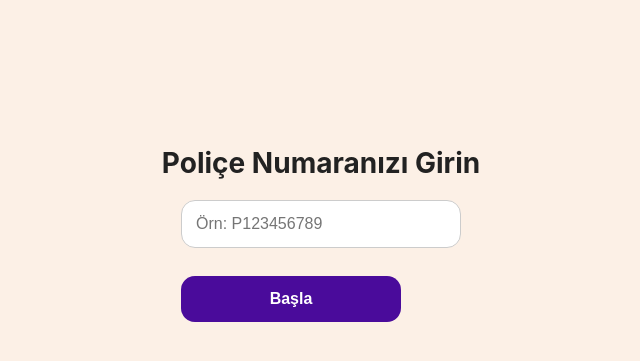
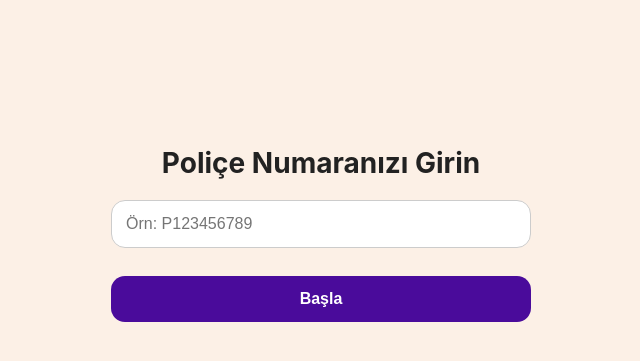
Before and after one commit to keremkocatushepiyi/n8n-police-chatbot, a FastAPI app: page / in a window 1280 px wide. Shown: the part 166-527 px from the top of the page, without its empty margins (319-959 px from the left). Run offline with FastAPI, Linux system fonts and the light colour scheme.

Commit message:
Update index.html

```diff
--- a/templates/index.html
+++ b/templates/index.html
@@ -12,16 +12,18 @@
     <h2>Poliçe Numaranızı Girin</h2>
 
     <!-- Enter ile çalışması için form eklendi -->
-    <form id="policy-form" style="display:flex; flex-direction:column; gap:12px;">
+    <form id="policy-form" style="display:flex; flex-direction:column; gap:12px; align-items:center; width:100%; max-width:420px; margin:0 auto;">
       <input
         type="text"
         id="policy-number"
+        name="policy_number"
         placeholder="Örn: P123456789"
-        autocomplete="off"
+        autocomplete="on"
+        style="width:100%;"
       >
-      <!-- Enter submit'i yakalansın diye type=submit -->
-      <button type="submit">Başla</button>
+      <button type="submit" style="width:100%;">Başla</button>
     </form>
+
 
     <div id="loading" class="loading" style="display: none;">
       <div class="spinner"></div>
```
